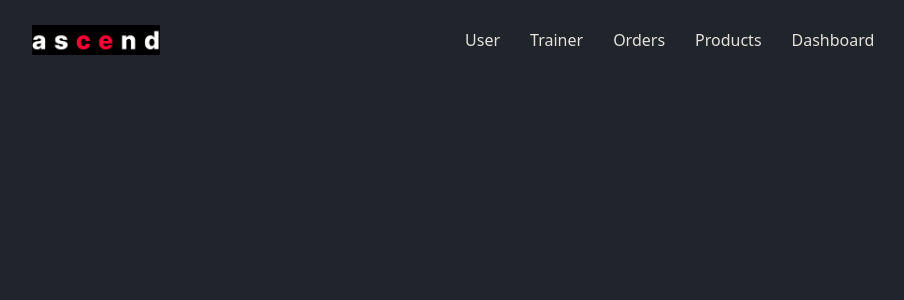
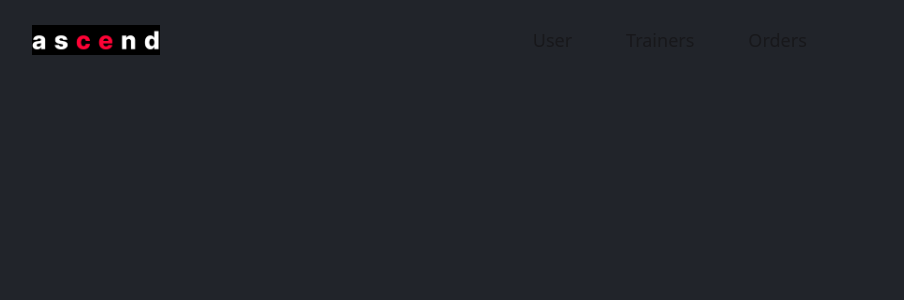
Before and after one commit to m-bobi/FitnessApp, a React (Create React App) app in the folder frontend/: page / in a window 1280 px wide. Shown: the top 300 px of the page, without its empty margins (73-977 px from the left). Built offline with nearby package versions, Linux system fonts and the light colour scheme.

Commit message:
Trainers page added

```diff
--- a/frontend/src/App.jsx
+++ b/frontend/src/App.jsx
@@ -9,7 +9,6 @@ function App() {
   const User = lazy(() => import("./pages/Users/Users"));
   const Orders = lazy(() => import('./pages/Orders/Orders'))
   const Trainers = lazy(() => import('./pages/Trainers/Trainers'))
-  // const EditTrainers = lazy(() => import('./components/TrainersCrud/EditTrainer'))
   const Products = lazy(() => import("./pages/Products/Products"));
 
   return (
@@ -24,6 +23,7 @@ function App() {
             {/* <Route exact path="/editTrainer/:id" element={<EditTrainers />} /> */}
             <Route exact path="/products" element={<Products/>} />
             <Route exact path="/dashboard" element={<Dashboard />} />
+            <Route exact path="/trainers" element={<Trainers />} />
 
             <Route path="*" element={<Navigate to="/" />} />
           </Routes>
--- a/frontend/src/components/TrainersCrud/TrainersBanner.css
+++ b/frontend/src/components/TrainersCrud/TrainersBanner.css
@@ -45,7 +45,3 @@
 .redP{
     color: var(--mainColor);
 }
-
-.createProductModal{
-    background-color: black;
-}
--- a/frontend/src/components/shared/Navbar/Navbar.jsx
+++ b/frontend/src/components/shared/Navbar/Navbar.jsx
@@ -34,12 +34,10 @@ const Navbar = () => {
             <div className='logo'></div>
         </Link>
 
-        <div className='navLinks'>
-            <Link to="/UserCRUD">User</Link>
-            <Link to="/TrainerCRUD">Trainer</Link>
-            <Link to="/orders">Orders</Link>
-            <Link to="/products">Products</Link>
-            <Link to="/dashboard">Dashboard</Link>
+        <div className='navLinks text-zinc-900'>
+            <Link to="/UserCRUD" className="hover:bg-gray-700 hover:text-white rounded-md px-3 py-2 text-lg sm:text-sm lg:text-lg">User</Link>
+            <Link to="/trainers" className="hover:bg-gray-700 hover:text-white rounded-md px-3 py-2 text-lg sm:text-sm lg:text-lg xl:text-lg">Trainers</Link>
+            <Link to="/orders" className="hover:bg-gray-700 hover:text-white rounded-md px-3 py-2 text-lg sm:text-sm lg:text-lg xl:text-lg">Orders</Link>
         </div>
 
         <div className='nav-auth'>
```
